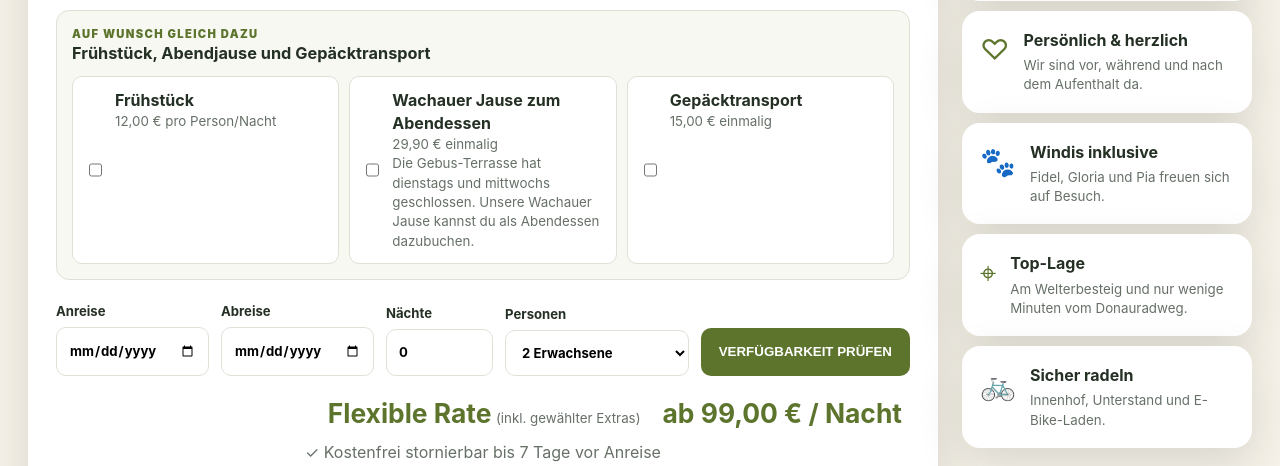
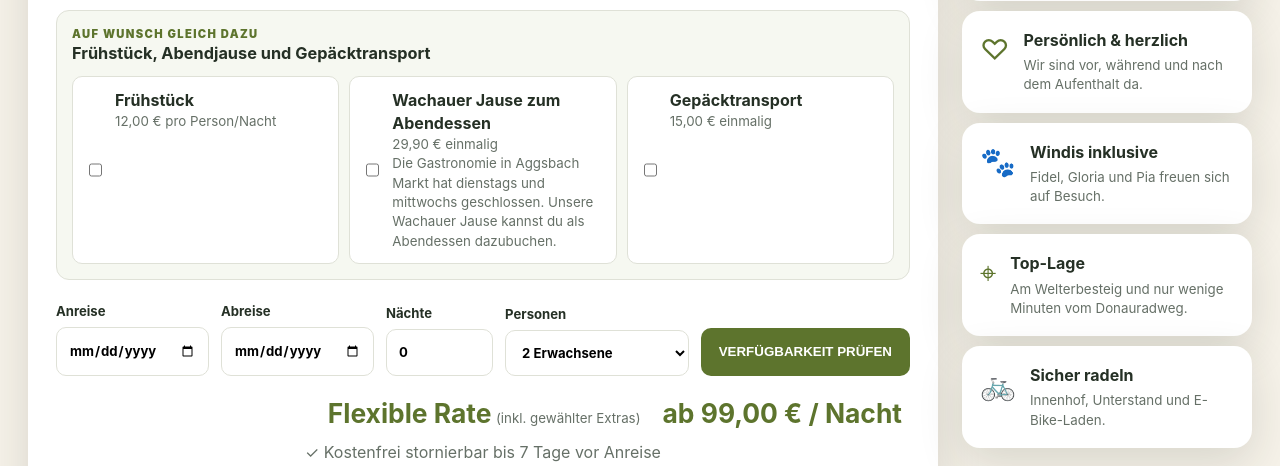
Before and after one commit to topdiveair-sketch/Direcktbuchungen, a Flask app: page / in a window 1280 px wide. Shown: the part 767-1233 px from the top of the page. Run offline with Flask 3, Linux system fonts and the light colour scheme; data comes from the database, SQL or seed files in the repository; data that the repository does not hold is empty.

Commit message:
Update evening meal note to gastronomy in Aggsbach Markt

```diff
--- a/templates/index.html
+++ b/templates/index.html
@@ -355,7 +355,7 @@
                 <span>
                   <strong>{% if key == 'jause' %}Wachauer Jause zum Abendessen{% else %}{{ item.label }}{% endif %}</strong>
                   <small>{{ '%.2f'|format(item.price)|replace('.', ',') }} € {% if item.unit=='person_night' %}pro Person/Nacht{% elif item.unit=='night' %}pro Nacht{% else %}einmalig{% endif %}</small>
-                  {% if key == 'jause' %}<small>Die Gebus-Terrasse hat dienstags und mittwochs geschlossen. Unsere Wachauer Jause kannst du als Abendessen dazubuchen.</small>{% endif %}
+                  {% if key == 'jause' %}<small>Die Gastronomie in Aggsbach Markt hat dienstags und mittwochs geschlossen. Unsere Wachauer Jause kannst du als Abendessen dazubuchen.</small>{% endif %}
                 </span>
               </label>
               {% endif %}
```
